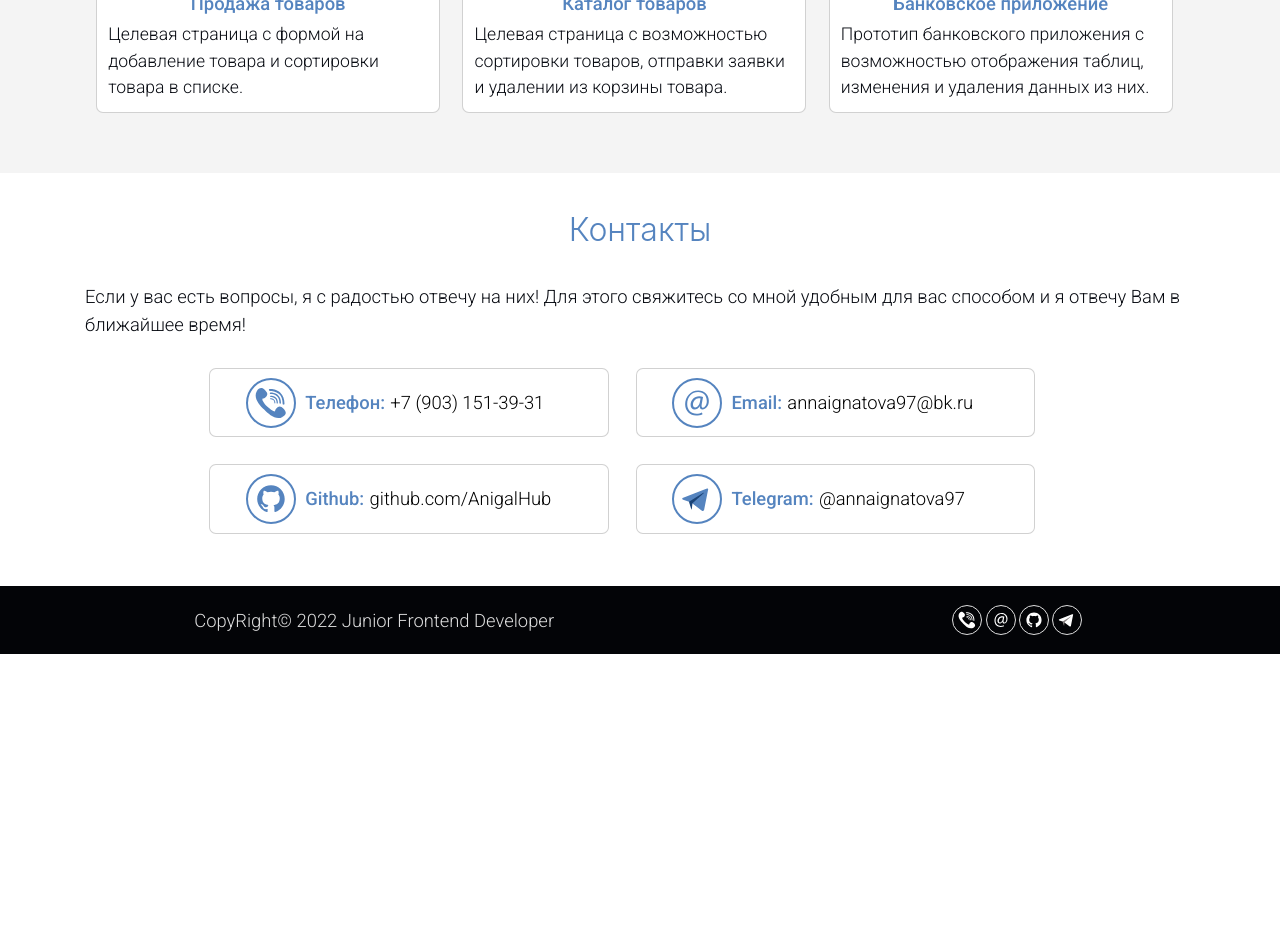
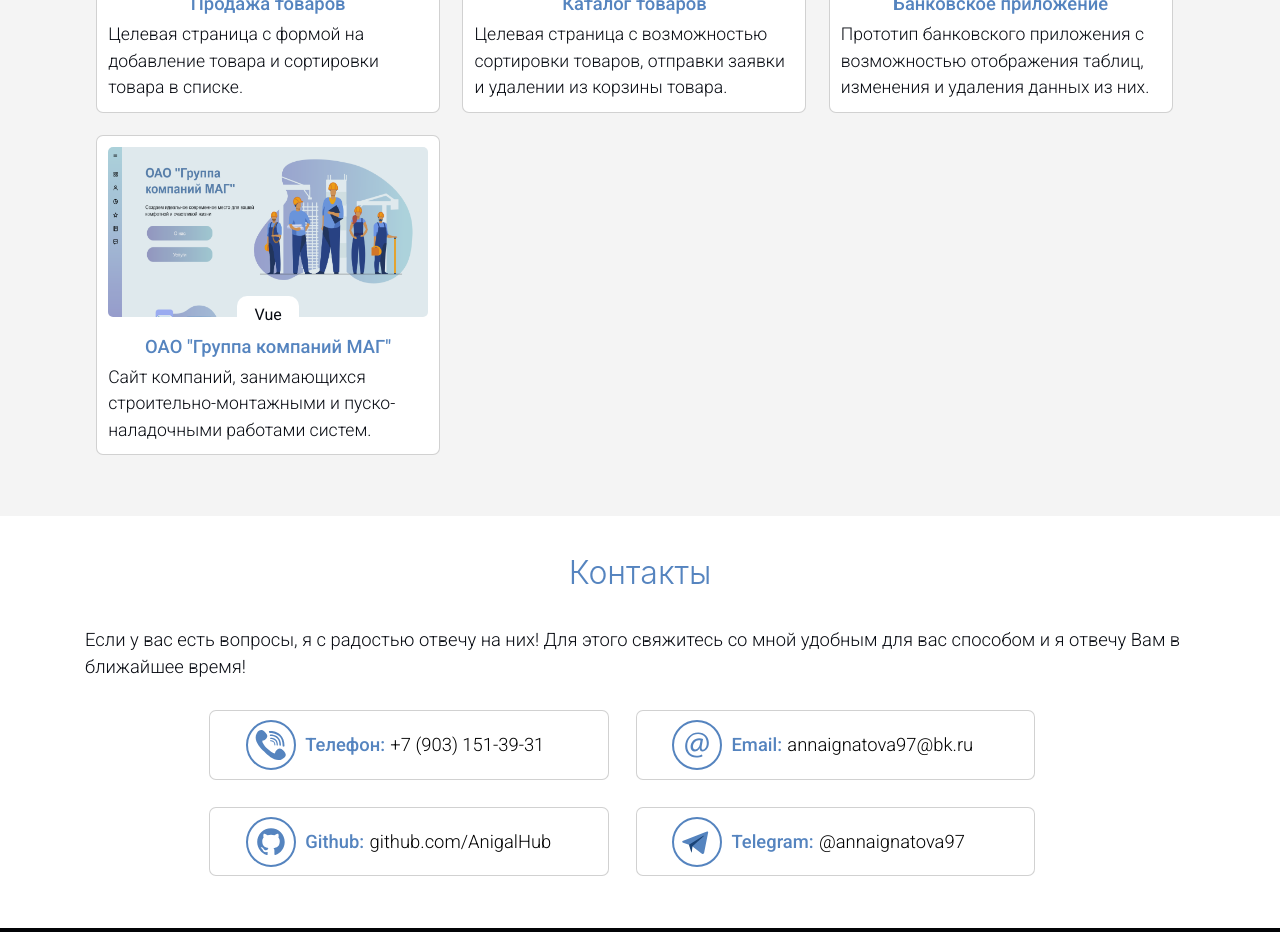
Before and after one commit to AnigalHub/Portfolio, a Nuxt app: page / in a window 1280 px wide. Shown: the part 2520-3452 px from the top of the page. Before the commit the page ends 3174 px from the top, so only its background shows below. Built offline with nearby package versions, Linux system fonts and the light colour scheme.

Commit message:
добавлен сайт Группа компаний МАГ

```diff
--- a/components/works.vue
+++ b/components/works.vue
@@ -144,6 +144,15 @@
             technology:'Vue',
             about:'Прототип банковского приложения с возможностью отображения таблиц, изменения и удаления данных из них.'
           },
+          {
+            src:'/home_mag.png',
+            alt:'Mag',
+            name_company:'ОАО \"Группа компаний МАГ\"',
+            git:'https://github.com/AnigalHub/GroupOfCompaniesMAG',
+            show:'/mag',
+            technology:'Vue',
+            about:'Сайт компаний, занимающихся строительно-монтажными и пуско-наладочными работами систем.'
+          },
           // {
           //   src:'/api.jpg',
           //   alt:'api',
```
Also changed, not shown: static/home_mag.png (added).
